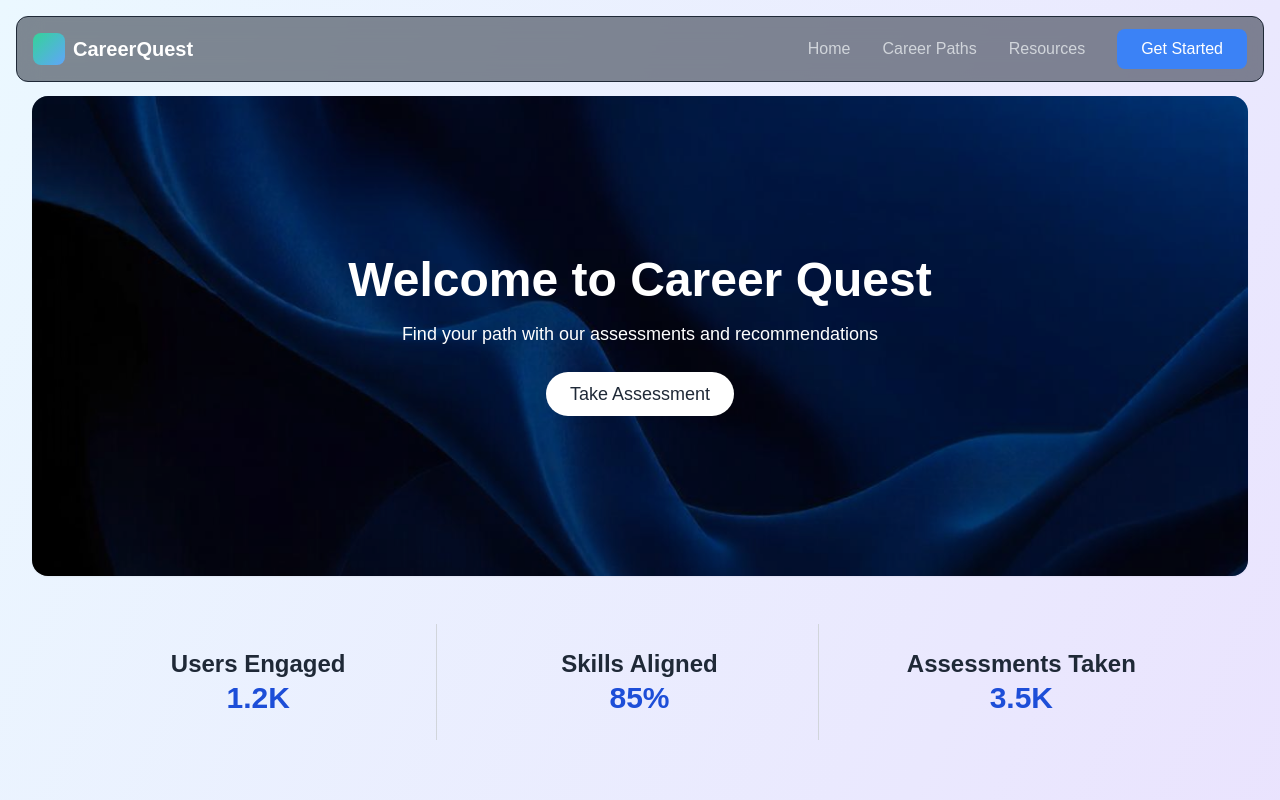
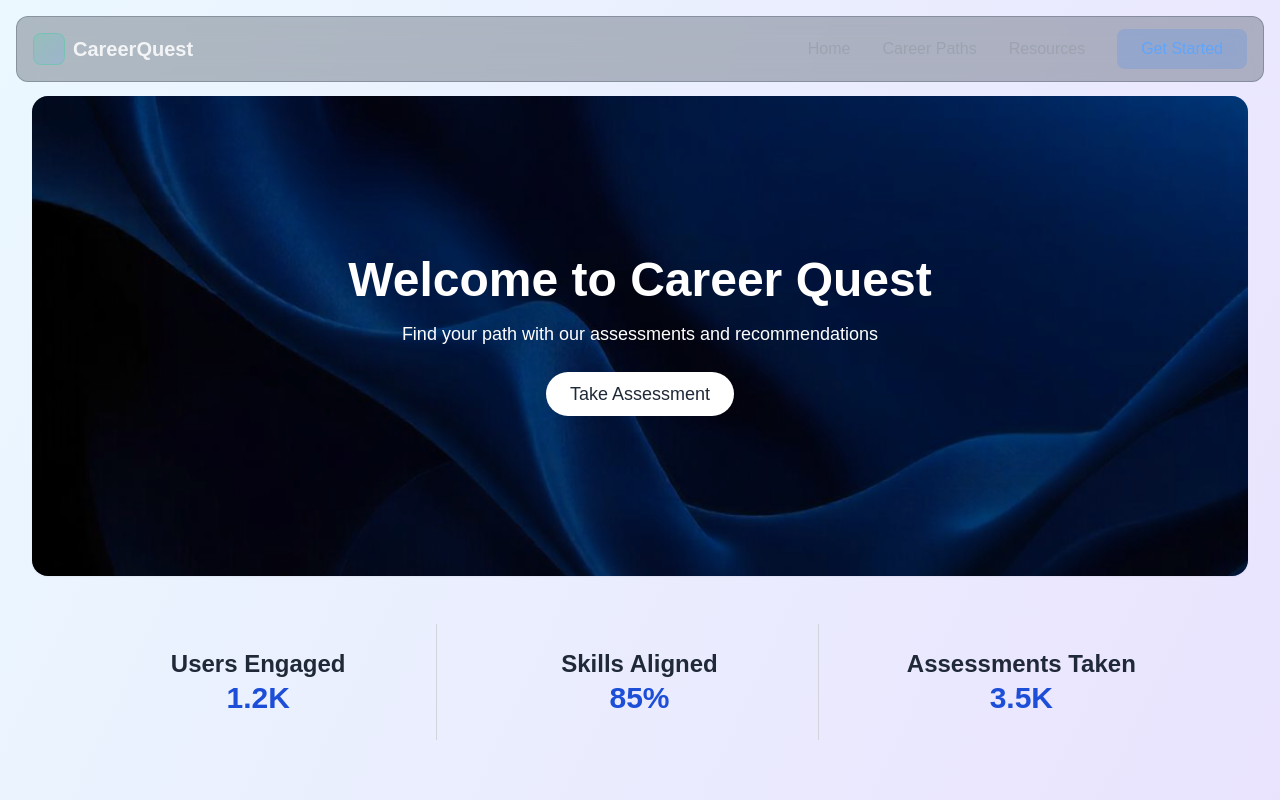
Before and after one commit to CareerQuests/CareerQuest-Next-MVP, a Next.js app: page /home in a window 1280 px wide. Shown: the top 800 px of the page. Built offline with nearby package versions, Linux system fonts and the light colour scheme.

Commit message:
style: update Navbar styles for improved accessibility and visual consistency

```diff
--- a/app/components/Navbar.js
+++ b/app/components/Navbar.js
@@ -5,7 +5,7 @@ import { Menu, X } from "lucide-react";
 const NavLink = ({ href, children }) => (
   <a
     href={href}
-    className="text-gray-300 hover:text-emerald-400 transition-colors"
+    className="text-gray-400 hover:text-emerald-400 transition-colors"
   >
     {children}
   </a>
@@ -14,7 +14,7 @@ const NavLink = ({ href, children }) => (
 const MobileNavLink = ({ href, children }) => (
   <a
     href={href}
-    className="text-gray-300 hover:text-emerald-400 transition-colors block w-full text-center py-2"
+    className="text-gray-400 hover:text-emerald-400 transition-colors block w-full text-center py-2"
   >
     {children}
   </a>
@@ -25,12 +25,12 @@ const Navbar = () => {
 
   return (
     <div className="px-4 pt-4">
-      <nav className="bg-gray-900/50 backdrop-blur-md w-full z-50 rounded-xl border border-gray-800">
+      <nav className="bg-gray-800/30 backdrop-blur-md w-full z-50 rounded-xl border border-gray-700/30">
         <div className="max-w-7xl mx-auto px-4 py-3">
           <div className="flex items-center justify-between">
             <div className="flex items-center space-x-2">
-              <div className="h-8 w-8 bg-gradient-to-br from-emerald-400 to-blue-400 rounded-lg" />
-              <span className="text-xl font-semibold text-white">
+              <div className="h-8 w-8 bg-gradient-to-br from-emerald-400/20 to-blue-400/20 rounded-lg border border-emerald-400/30" />
+              <span className="text-xl font-semibold text-gray-100">
                 CareerQuest
               </span>
             </div>
@@ -40,16 +40,15 @@ const Navbar = () => {
               <NavLink href="/paths">Career Paths</NavLink>
               <NavLink href="/resources">Resources</NavLink>
               <a href="/assessment">
-                <button className="bg-blue-500 text-white px-6 py-2 rounded-lg hover:bg-blue-600 transition-colors">
+                <button className="bg-blue-500/20 text-blue-400 px-6 py-2 rounded-lg hover:bg-blue-500/30 transition-colors">
                   Get Started
                 </button>
               </a>
             </div>
 
-            <div className="md:hidden">
             <button
               onClick={() => setIsOpen(!isOpen)}
-                className="text-gray-300 hover:text-white transition-colors"
+              className="text-gray-400 hover:text-emerald-400 transition-colors md:hidden"
             >
               {isOpen ? (
                 <X className="h-6 w-6" />
@@ -58,16 +57,15 @@ const Navbar = () => {
               )}
             </button>
           </div>
-          </div>
 
           {isOpen && (
-            <div className="md:hidden mt-4 pb-4 border-t border-gray-800">
+            <div className="md:hidden mt-4 pb-4 border-t border-gray-700/30">
               <div className="flex flex-col space-y-4 pt-4">
                 <MobileNavLink href="/">Home</MobileNavLink>
                 <MobileNavLink href="/paths">Career Paths</MobileNavLink>
                 <MobileNavLink href="/resources">Resources</MobileNavLink>
                 <a href="/assessment">
-                  <button className="bg-blue-500 text-white px-6 py-2 rounded-lg hover:bg-blue-600 transition-colors w-full">
+                  <button className="bg-blue-500/20 text-blue-400 px-6 py-2 rounded-lg hover:bg-blue-500/30 transition-colors w-full">
                     Get Started
                   </button>
                 </a>
```
Lines whose indentation alone changed are shown as unchanged.
